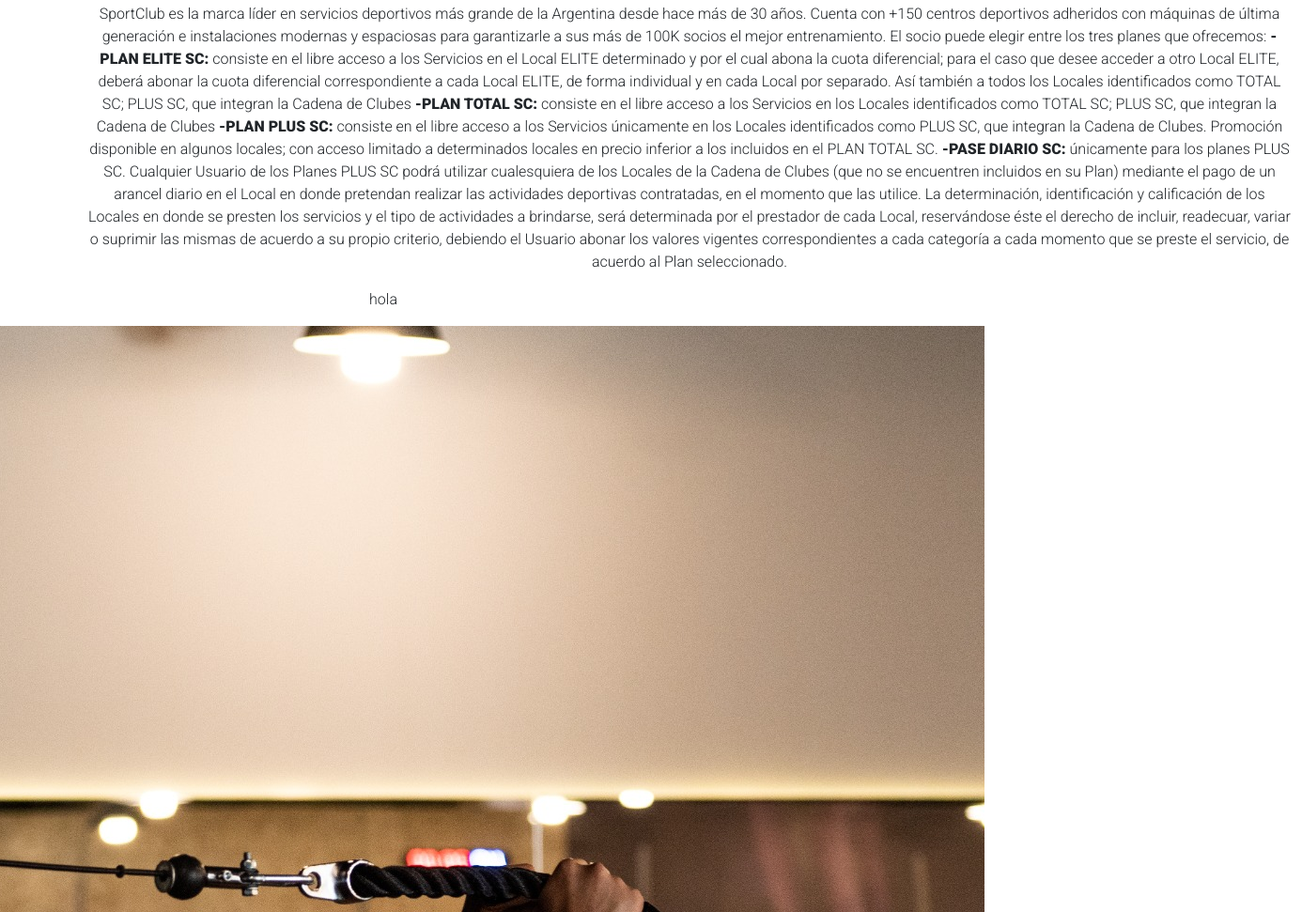
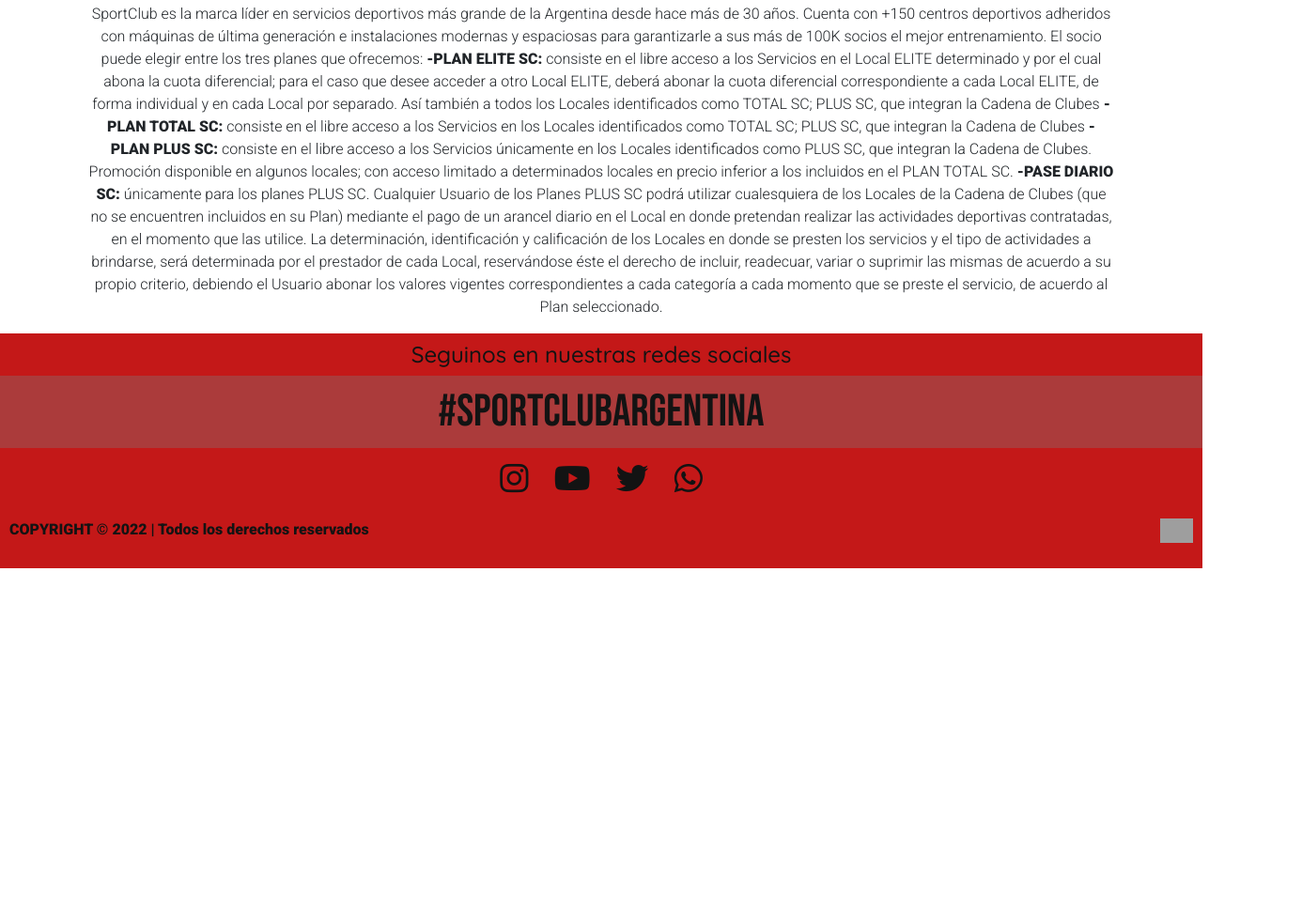
Before and after one commit to brianschmid89/Entrega-Final, a website: page vistas/planes.html in a window 1280 px wide. Shown: the part 389-1360 px from the top of the page at 94% size, 1386 px wide, since content can reach past the window. After the commit the page ends 994 px from the top, so only its background shows below. Drawn offline with nearby package versions, Linux system fonts and the light colour scheme; grey boxes are pictures that could not be loaded.

Commit message:
Cambio en planes e index

```diff
--- a/vistas/planes.html
+++ b/vistas/planes.html
@@ -38,7 +38,7 @@
           </nav>
     </header>
     <main class="container contenedorPlanes d-flex flex-column justify-content-center">
-        <div class="planes768 row align-items-center mx-auto">
+    <div class="planes768 row align-items-center mx-auto">
                 <h1>NUESTROS PLANES</h1>
                 <div class="PlanesTotal">
                 <p>SportClub es la marca líder en servicios deportivos más grande de la Argentina desde hace más de 30 años. Cuenta con +150 centros deportivos adheridos con máquinas de última generación e instalaciones modernas y espaciosas para garantizarle a sus más de 100K socios el mejor entrenamiento.
@@ -49,10 +49,7 @@
                 <b>-PASE DIARIO SC:</b> únicamente para los planes PLUS SC. Cualquier Usuario de los Planes PLUS SC podrá utilizar cualesquiera de los Locales de la Cadena de Clubes (que no se encuentren incluidos en su Plan) mediante el pago de un arancel diario en el Local en donde pretendan realizar las actividades deportivas contratadas, en el momento que las utilice.
                 La determinación, identificación y calificación de los Locales en donde se presten los servicios y el tipo de actividades a brindarse, será determinada por el prestador de cada Local, reservándose éste el derecho de incluir, readecuar, variar o suprimir las mismas de acuerdo a su propio criterio, debiendo el Usuario abonar los valores vigentes correspondientes a cada categoría a cada momento que se preste el servicio, de acuerdo al Plan seleccionado. </p>
                 </div>
-                <div class="imgPlanes col-md-6 d-flex flex-column align-items-center justify-content-center">
-                    <p>hola</p>
-                    <img src="../img/tricepPolea.JPG" alt="">
-                </div>
+
     </div>
     </main>
     <footer class="footer">
```
Also changed, not shown: index.html (+1 -1 lines).
